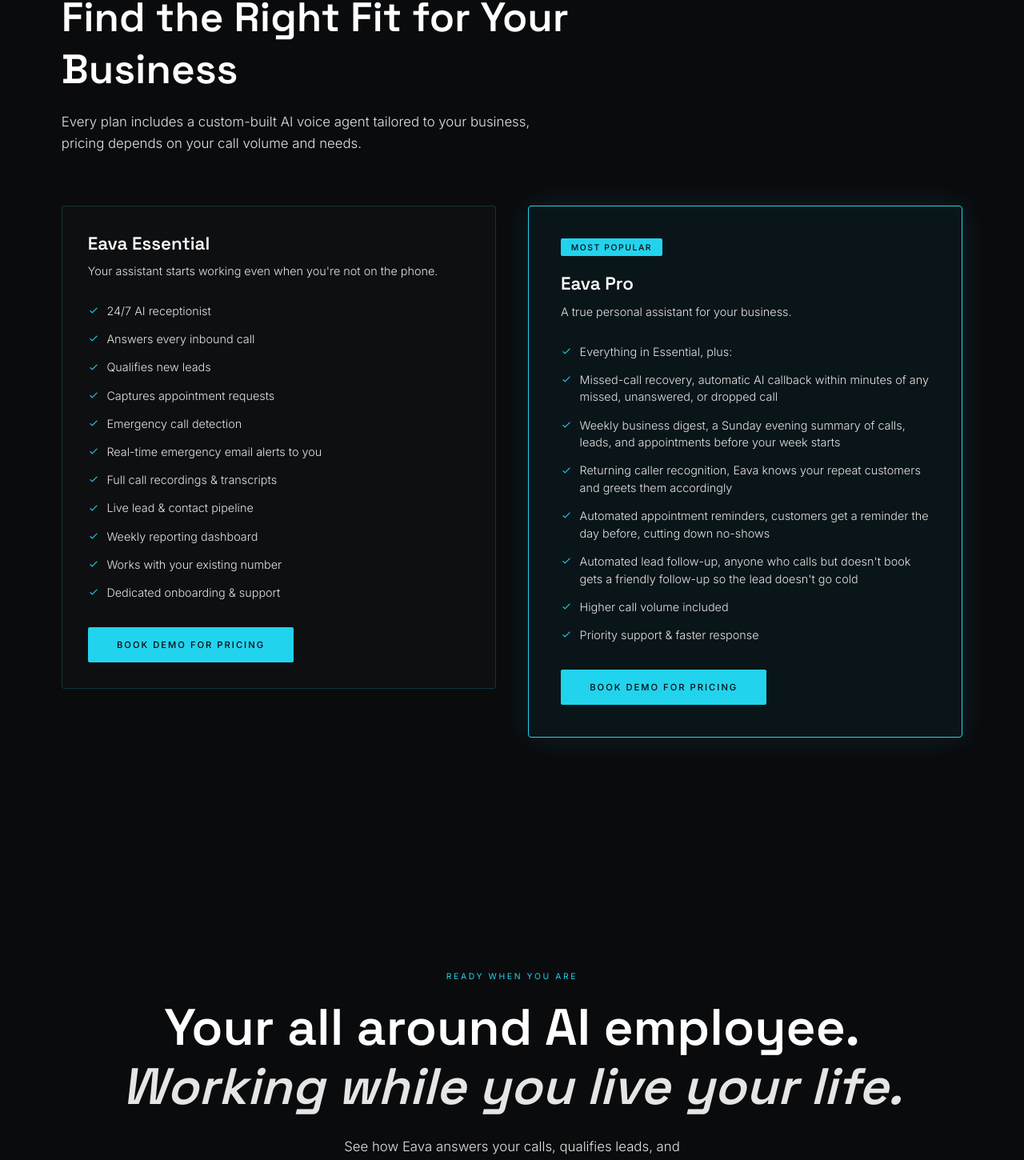
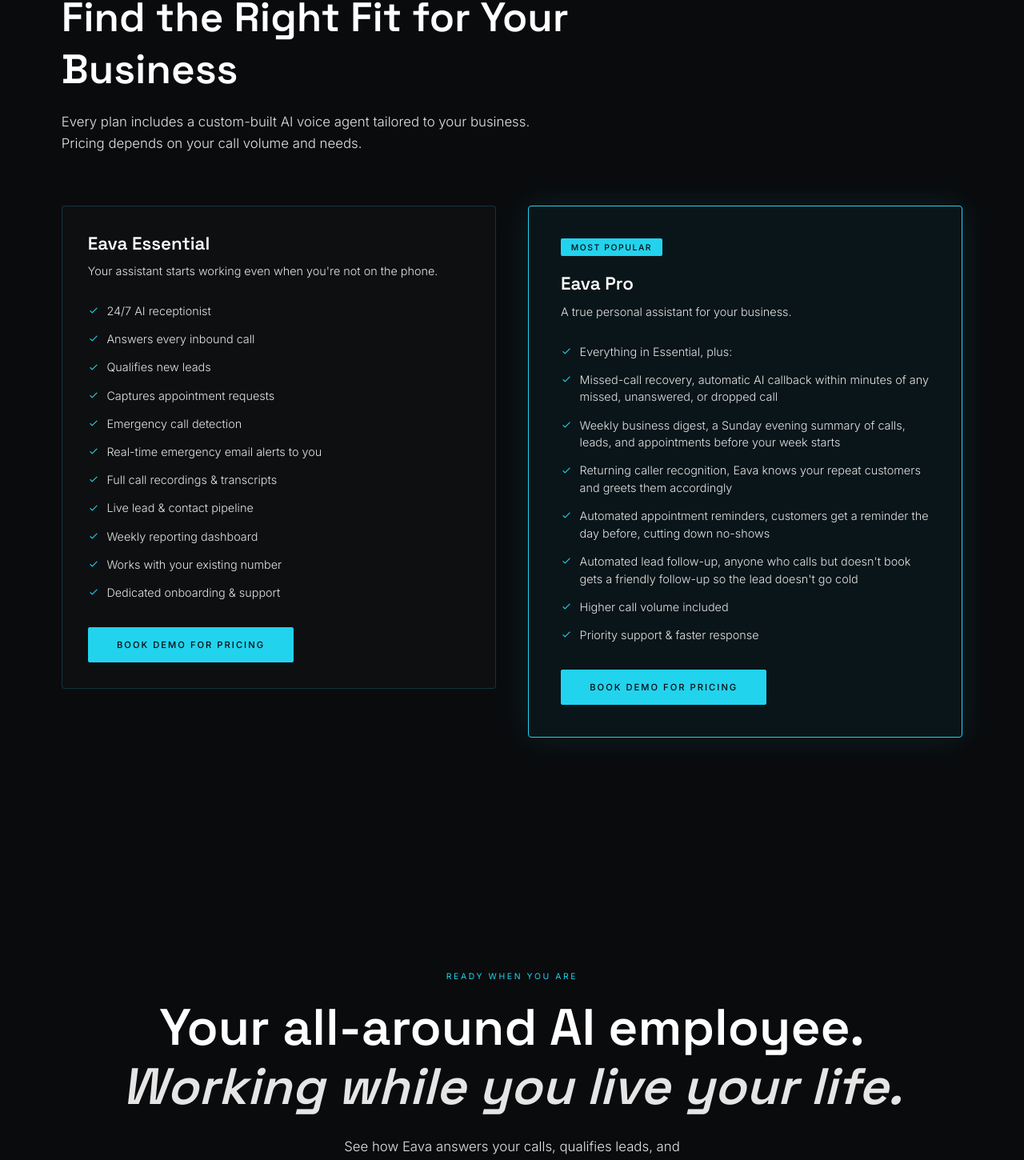
Before and after one commit to Eava-Dev/Eava-website, a Next.js app: page / in a window 1280 px wide. Shown: the part 4764-6214 px from the top of the page at 80% size. Built offline with nearby package versions, Linux system fonts and the light colour scheme.

Commit message:
Fix hyphenation and comma splice in copy
"all around" -> "all-around" (compound adjective needs a hyphen), and
split the packages subheading's comma splice into two sentences.

```diff
--- a/app/components/ClosingCTA.tsx
+++ b/app/components/ClosingCTA.tsx
@@ -41,7 +41,7 @@
             lineHeight: 1.15,
           }}
         >
-          Your all around AI employee.
+          Your all-around AI employee.
           <br />
           <span style={{ fontStyle: "italic", color: "#E5E5E5" }}>
             Working while you live your life.
--- a/app/components/PackagesSection.tsx
+++ b/app/components/PackagesSection.tsx
@@ -98,7 +98,7 @@
           }}
         >
           Every plan includes a custom-built AI voice agent tailored to
-          your business, pricing depends on your call volume and needs.
+          your business. Pricing depends on your call volume and needs.
         </p>
       </FadeIn>
 
```
